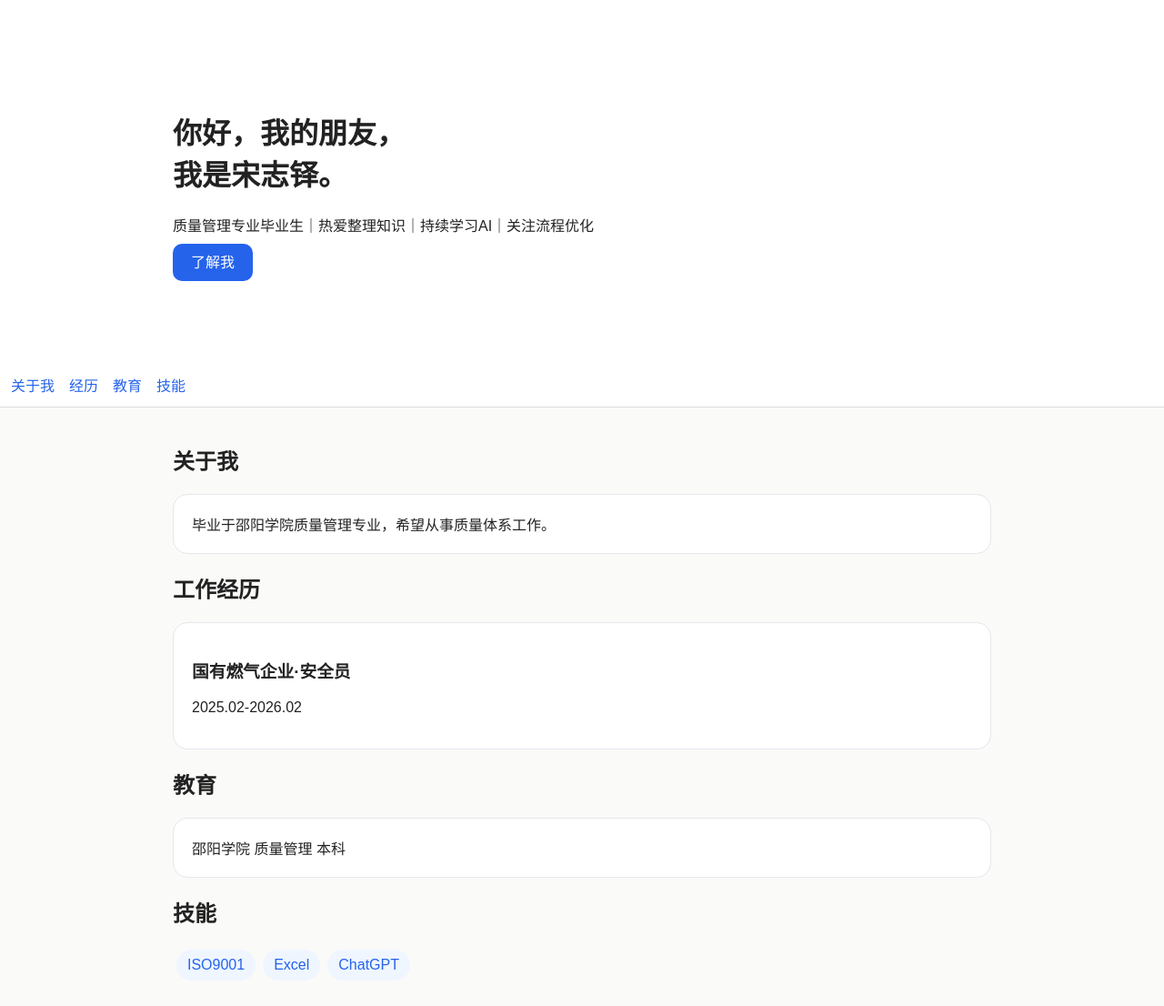
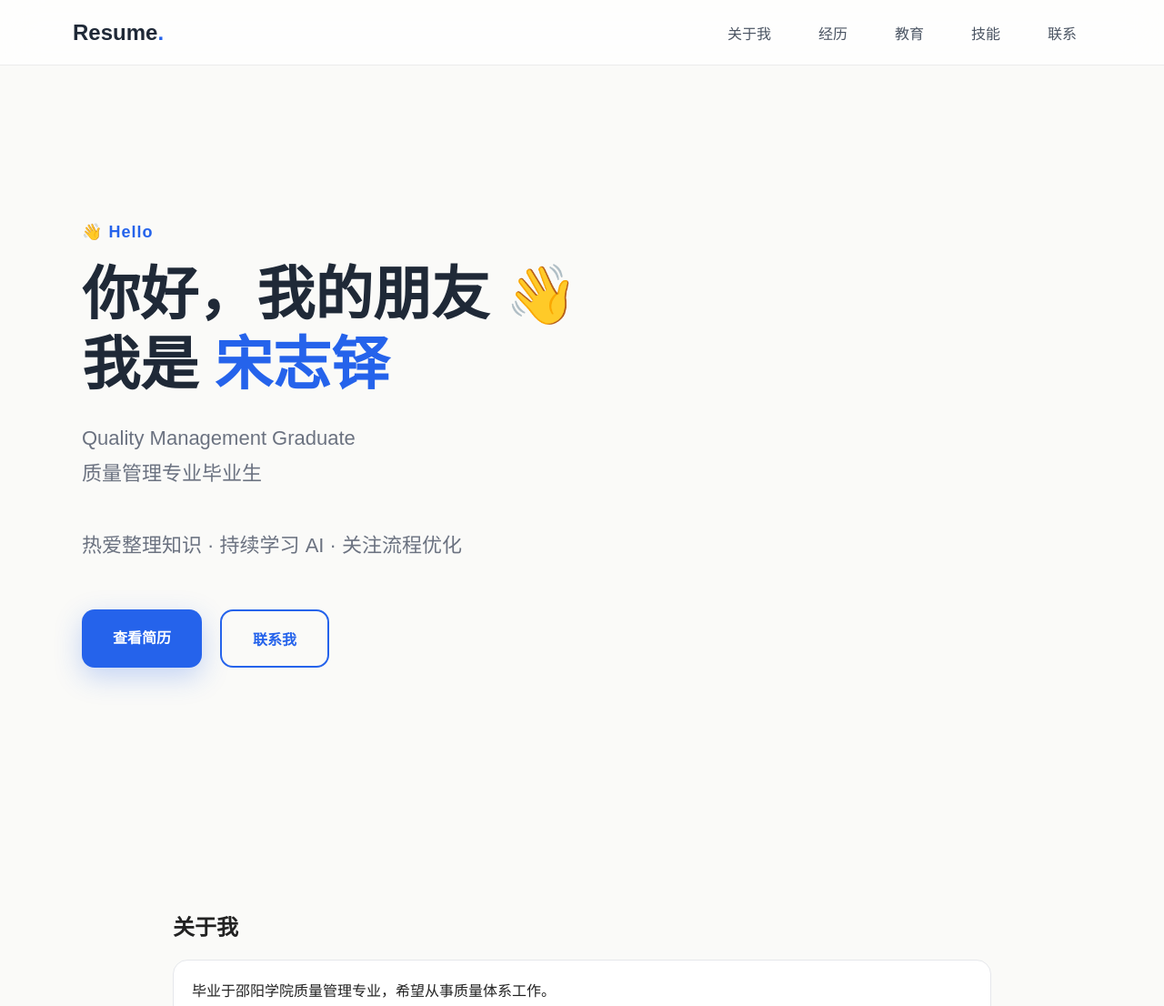
Before and after one commit to rainbowb400-bot/resume-website, a plain HTML site: page index.html in a window 1280 px wide. Shown: the top 1106 px of the page at 91% size. Drawn offline with Linux system fonts and the light colour scheme.

Commit message:
update resume website design

```diff
--- a/index.html
+++ b/index.html
@@ -1 +1,83 @@
-<!doctype html><html lang='zh-CN'><head><meta charset='utf-8'><meta name='viewport' content='width=device-width,initial-scale=1'><title>宋志铎·Resume</title><link rel='stylesheet' href='style.css'></head><body><header class='hero'><div class='wrap'><h1>你好，我的朋友，<br>我是宋志铎。</h1><p>质量管理专业毕业生｜热爱整理知识｜持续学习AI｜关注流程优化</p><a class='btn' href='#about'>了解我</a></div></header><nav><a href='#about'>关于我</a><a href='#exp'>经历</a><a href='#edu'>教育</a><a href='#skills'>技能</a></nav><main class='wrap'><section id='about'><h2>关于我</h2><div class='card'>毕业于邵阳学院质量管理专业，希望从事质量体系工作。</div></section><section id='exp'><h2>工作经历</h2><div class='card'><h3>国有燃气企业·安全员</h3><p>2025.02-2026.02</p></div></section><section id='edu'><h2>教育</h2><div class='card'>邵阳学院 质量管理 本科</div></section><section id='skills'><h2>技能</h2><div class='chips'><span>ISO9001</span><span>Excel</span><span>ChatGPT</span></div></section></main><script src='script.js'></script></body></html>
+<!doctype html>
+<html lang="zh-CN">
+
+<head>
+    <meta charset="utf-8">
+    <meta name="viewport" content="width=device-width, initial-scale=1">
+    <title>宋志铎·Resume</title>
+    <link rel="stylesheet" href="style.css">
+</head>
+
+<body>
+    <header class="hero">
+        <div class="hero-container">
+            <div class="hero-text">
+                <p class="welcome">👋 Hello</p>
+                <h1>
+                    你好，我的朋友 👋<br>
+                    我是 <span>宋志铎</span>
+                </h1>
+                <p class="description">
+                    Quality Management Graduate<br>
+                    质量管理专业毕业生
+                    <br><br>
+                    热爱整理知识 · 持续学习 AI · 关注流程优化
+                </p>
+                <div class="hero-buttons">
+                    <a href="#about" class="primary-btn">查看简历</a>
+                    <a href="#contact" class="secondary-btn">联系我</a>
+                </div>
+            </div>
+        </div>
+    </header>
+
+    <nav class="navbar">
+        <div class="logo">
+            Resume<span>.</span>
+        </div>
+        <div class="nav-links">
+            <a href="#about">关于我</a>
+            <a href="#exp">经历</a>
+            <a href="#edu">教育</a>
+            <a href="#skills">技能</a>
+            <a href="#contact">联系</a>
+        </div>
+    </nav>
+
+    <main class="wrap">
+        <section id="about">
+            <h2>关于我</h2>
+            <div class="card">
+                毕业于邵阳学院质量管理专业，希望从事质量体系工作。
+            </div>
+        </section>
+
+        <section id="exp">
+            <h2>工作经历</h2>
+            <div class="card">
+                <h3>锡林浩特市城市更新公司·安全员</h3>
+                <p>2025.02-2026.02</p>
+            </div>
+        </section>
+
+        <section id="edu">
+            <h2>教育</h2>
+            <div class="card">
+                邵阳学院 质量管理 本科
+            </div>
+        </section>
+
+        <section id="skills">
+            <h2>技能</h2>
+            <div class="chips">
+                <span>ISO9001</span>
+                <span>Excel</span>
+                <span>ChatGPT</span>
+            </div>
+        </section>
+    </main>
+
+    <script src="script.js"></script>
+</body>
+
+</html>
--- a/style.css
+++ b/style.css
@@ -1 +1,260 @@
-body{margin:0;font-family:Arial;background:#fafaf8;color:#222}.wrap{max-width:900px;margin:auto;padding:20px}.hero{padding:80px 20px;background:#fff}nav{position:sticky;top:0;background:#fff;padding:12px;border-bottom:1px solid #ddd}nav a{margin-right:16px;color:#2563eb;text-decoration:none}.card{background:#fff;border:1px solid #e5e7eb;border-radius:16px;padding:20px;margin:16px 0}.btn{background:#2563eb;color:#fff;padding:12px 20px;border-radius:10px;text-decoration:none}.chips span{display:inline-block;background:#eff6ff;color:#2563eb;padding:8px 12px;border-radius:999px;margin:4px}
+body {
+    margin: 0;
+    font-family: Arial;
+    background: #fafaf8;
+    color: #222
+}
+
+.wrap {
+    max-width: 900px;
+    margin: auto;
+    padding: 20px
+}
+
+.hero {
+    padding: 80px 20px;
+    background: #fff
+}
+
+nav {
+    position: sticky;
+    top: 0;
+    background: #fff;
+    padding: 12px;
+    border-bottom: 1px solid #ddd
+}
+
+nav a {
+    margin-right: 16px;
+    color: #2563eb;
+    text-decoration: none
+}
+
+.card {
+    background: #fff;
+    border: 1px solid #e5e7eb;
+    border-radius: 16px;
+    padding: 20px;
+    margin: 16px 0
+}
+
+.btn {
+    background: #2563eb;
+    color: #fff;
+    padding: 12px 20px;
+    border-radius: 10px;
+    text-decoration: none
+}
+
+.chips span {
+    display: inline-block;
+    background: #eff6ff;
+    color: #2563eb;
+    padding: 8px 12px;
+    border-radius: 999px;
+    margin: 4px
+}
+
+/* ---------- Hero ---------- */
+
+.hero {
+
+    min-height: 100vh;
+
+    display: flex;
+
+    align-items: center;
+
+    background: #FAFAF8;
+
+}
+
+.hero-container {
+
+    width: 90%;
+
+    max-width: 1100px;
+
+    margin: auto;
+
+}
+
+.welcome {
+
+    color: #2563EB;
+
+    font-weight: 600;
+
+    font-size: 18px;
+
+    letter-spacing: 1px;
+
+}
+
+.hero h1 {
+
+    font-size: 64px;
+
+    line-height: 1.2;
+
+    margin: 20px 0;
+
+    color: #1F2937;
+
+}
+
+.hero span {
+
+    color: #2563EB;
+
+}
+
+.description {
+
+    color: #6B7280;
+
+    font-size: 22px;
+
+    line-height: 1.8;
+
+    max-width: 650px;
+
+}
+
+.hero-buttons {
+
+    margin-top: 50px;
+
+    display: flex;
+
+    gap: 20px;
+
+}
+
+.primary-btn {
+
+    background: #2563EB;
+
+    color: white;
+
+    padding: 18px 34px;
+
+    border-radius: 14px;
+
+    text-decoration: none;
+
+    font-weight: 600;
+
+    transition: .3s;
+
+    box-shadow:0 10px 30px rgba(37,99,235,.25);
+
+}
+
+.primary-btn:hover {
+
+    transform: translateY(-3px);
+
+}
+
+.secondary-btn {
+
+    border: 2px solid #2563EB;
+
+    color: #2563EB;
+
+    padding: 18px 34px;
+
+    border-radius: 14px;
+
+    text-decoration: none;
+
+    font-weight: 600;
+
+    transition: .3s;
+
+}
+
+.secondary-btn:hover {
+
+    background: #2563EB;
+
+    color: white;
+
+}/* ===========================
+   Navigation
+=========================== */
+
+.navbar{
+
+    position:fixed;
+
+    top:0;
+
+    left:0;
+
+    width:100%;
+
+    height:72px;
+
+    display:flex;
+
+    justify-content:space-between;
+
+    align-items:center;
+
+    padding:0 80px;
+
+    box-sizing:border-box;
+
+    background:rgba(255,255,255,.75);
+
+    backdrop-filter:blur(20px);
+
+    border-bottom:1px solid #ECECEC;
+
+    z-index:999;
+
+}
+
+.logo{
+
+    font-size:24px;
+
+    font-weight:700;
+
+    color:#1F2937;
+
+}
+
+.logo span{
+
+    color:#2563EB;
+
+}
+
+.nav-links{
+
+    display:flex;
+
+    gap:36px;
+
+}
+
+.nav-links a{
+
+    text-decoration:none;
+
+    color:#4B5563;
+
+    font-size:16px;
+
+    transition:.25s;
+
+}
+
+.nav-links a:hover{
+
+    color:#2563EB;
+
+}
```
